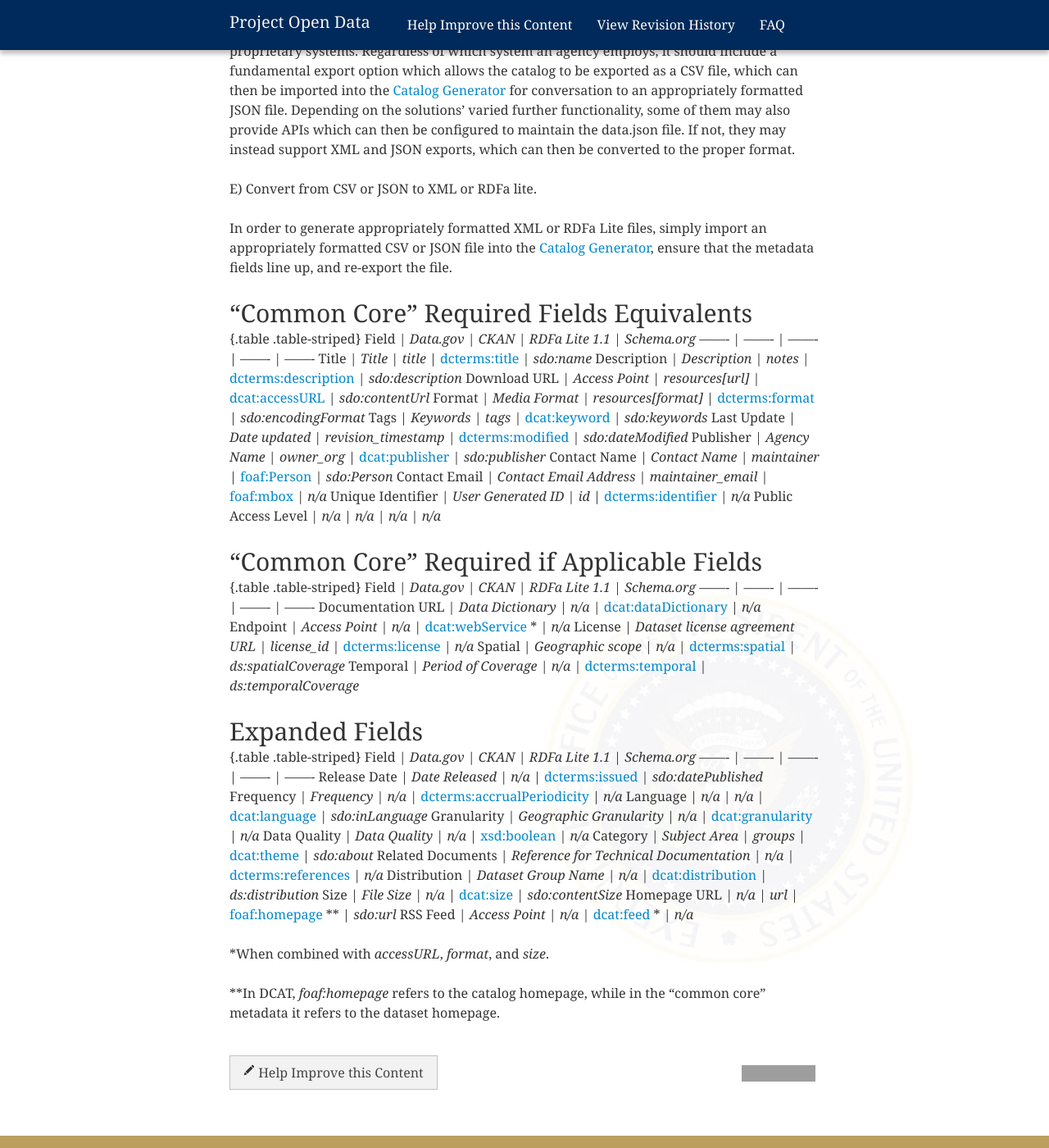
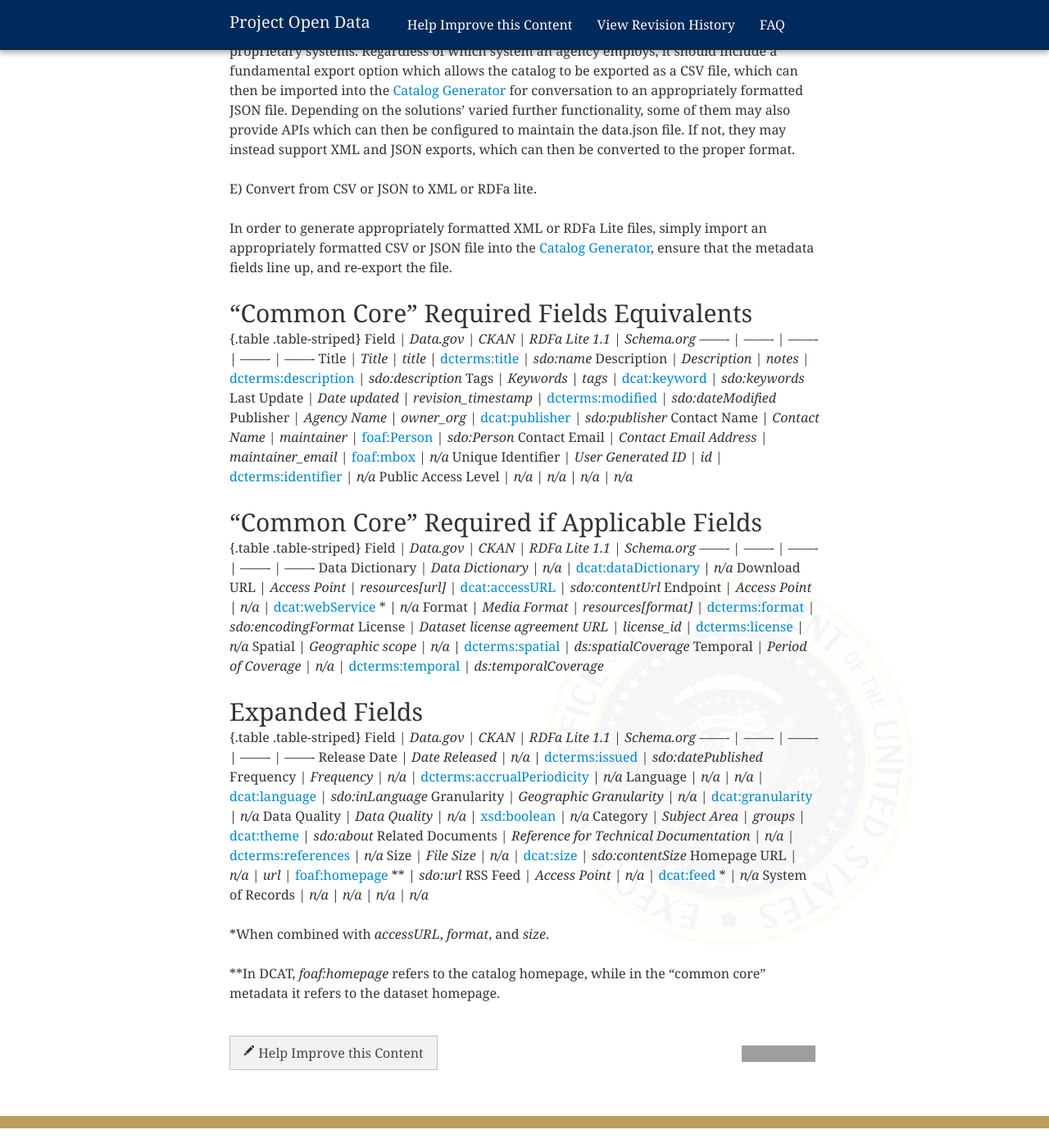
Before and after one commit to gbinal/p-o-d.github.com, a Jekyll site: the page built from metadata-resources.md, in a window 1280 px wide and 1400 px high, scrolled down 1170 px. Shown: the whole window at 82% size. Built offline with Jekyll 4.4.1, drawn with Linux system fonts in a browser that asks for light colours; nearby versions of some CDN libraries; after the commit the page ends 2546 px from its top, so only the background shows below that; grey boxes are pictures that could not be loaded.

Commit message:
reordered fields

```diff
--- a/metadata-resources.md
+++ b/metadata-resources.md
@@ -74,8 +74,6 @@ Field               | *Data.gov*   | *CKAN* | *RDFa Lite 1.1*  | *Schema.org*
 -------             | -------                 | -------           | ------- | -------
 Title               | *Title*                 | *title*           | [dcterms:title](http://www.w3.org/TR/vocab-dcat/#property--title-1)    | *sdo:name*
 Description         | *Description*           | *notes*                | [dcterms:description](http://www.w3.org/TR/vocab-dcat/#property--description-1) | *sdo:description*
-Download URL        | *Access Point*          | *resources\[url\]*                | [dcat:accessURL](http://www.w3.org/TR/vocab-dcat/#property--access-download) | *sdo:contentUrl*
-Format              | *Media Format*          | *resources\[format\]*                | [dcterms:format](http://www.w3.org/TR/vocab-dcat/#property--format)      | *sdo:encodingFormat*
 Tags                | *Keywords*              | *tags*                | [dcat:keyword](http://www.w3.org/TR/vocab-dcat/#property--keyword-tag)    | *sdo:keywords*
 Last Update         | *Date updated*          | *revision_timestamp*                | [dcterms:modified](http://www.w3.org/TR/vocab-dcat/#property--update-modification-date-1) | *sdo:dateModified*
 Publisher           | *Agency Name*           | *owner_org*                | [dcat:publisher](http://www.w3.org/TR/vocab-dcat/#property--publisher-1) | *sdo:publisher*
@@ -90,8 +88,10 @@ Public Access Level | *n/a*                   | *n/a*             | *n/a* | *n/a
 {.table .table-striped}
 Field               | *Data.gov*   | *CKAN* | *RDFa Lite 1.1* | *Schema.org*
 -------             | -------                 | -------           | -------  | -------
-Documentation URL   | *Data Dictionary*       | *n/a*                | [dcat:dataDictionary](http://www.w3.org/TR/vocab-dcat/#property--data-dictionary) | *n/a*
+Data Dictionary     | *Data Dictionary*       | *n/a*                | [dcat:dataDictionary](http://www.w3.org/TR/vocab-dcat/#property--data-dictionary) | *n/a*
+Download URL        | *Access Point*          | *resources\[url\]*                | [dcat:accessURL](http://www.w3.org/TR/vocab-dcat/#property--access-download) | *sdo:contentUrl*
 Endpoint            | *Access Point*          | *n/a*                | [dcat:webService](http://www.w3.org/TR/vocab-dcat/#class--webservice) \*  | *n/a*
+Format              | *Media Format*          | *resources\[format\]*                | [dcterms:format](http://www.w3.org/TR/vocab-dcat/#property--format)      | *sdo:encodingFormat*
 License             | *Dataset license agreement URL* | *license_id*        | [dcterms:license](http://www.w3.org/TR/vocab-dcat/#property--license-1) | *n/a*
 Spatial             | *Geographic scope*      | *n/a*                | [dcterms:spatial](http://www.w3.org/TR/vocab-dcat/#property--spatial-geographical-coverage) | *ds:spatialCoverage*
 Temporal            | *Period of Coverage*    | *n/a*                | [dcterms:temporal](http://www.w3.org/TR/vocab-dcat/#property--temporal-coverage) | *ds:temporalCoverage*
@@ -109,10 +109,10 @@ Granularity         | *Geographic Granularity* | *n/a*                | [dcat:gr
 Data Quality        | *Data Quality*          | *n/a*                | [xsd:boolean](http://www.w3.org/TR/xmlschema-2/#boolean)  | *n/a*
 Category            | *Subject Area*          | *groups*                | [dcat:theme](http://www.w3.org/TR/vocab-dcat/#property--theme-category)   | *sdo:about*
 Related Documents   | *Reference for Technical Documentation* | *n/a*                | [dcterms:references](http://www.w3.org/TR/vocab-dcat/#property--related-documents) | *n/a*
-Distribution        | *Dataset Group Name*    | *n/a*                | [dcat:distribution](http://www.w3.org/TR/vocab-dcat/#property--dataset-distribution) | *ds:distribution*
 Size                | *File Size*             | *n/a*                | [dcat:size](http://www.w3.org/TR/vocab-dcat/#property--size) | *sdo:contentSize*
-Homepage URL        | *n/a*                    | *url*                | [foaf:homepage](http://www.w3.org/TR/vocab-dcat/#property--homepage) \*\*  | *sdo:url*
+Homepage URL        | *n/a*                  | *url*                | [foaf:homepage](http://www.w3.org/TR/vocab-dcat/#property--homepage) \*\*  | *sdo:url*
 RSS Feed            | *Access Point*          | *n/a*                | [dcat:feed](http://www.w3.org/TR/vocab-dcat/#Class:_Feed) \*  | *n/a*
+System of Records   | *n/a*                  | *n/a*                | *n/a*  | *n/a*
 
 \*When combined with _accessURL_, _format_, and _size_.
 
```
